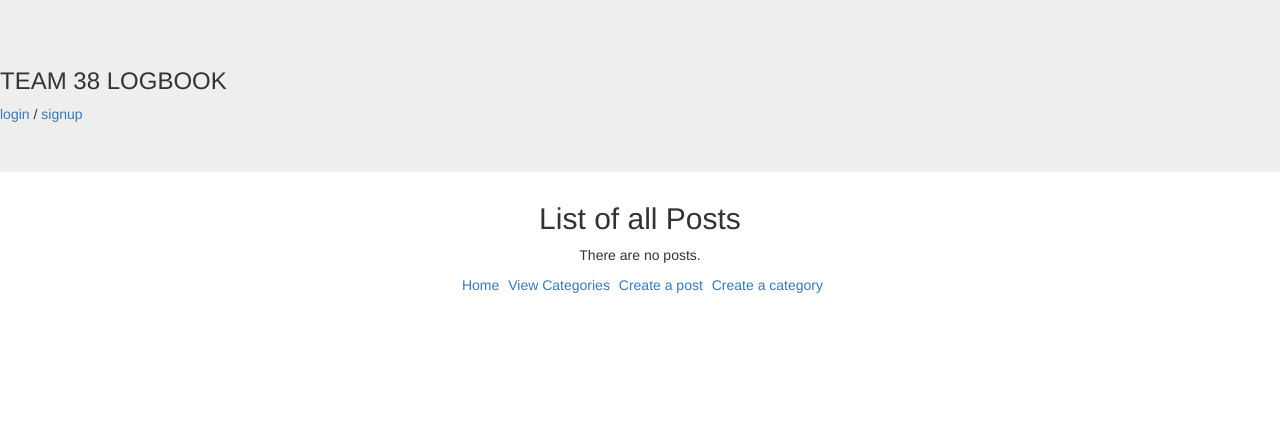
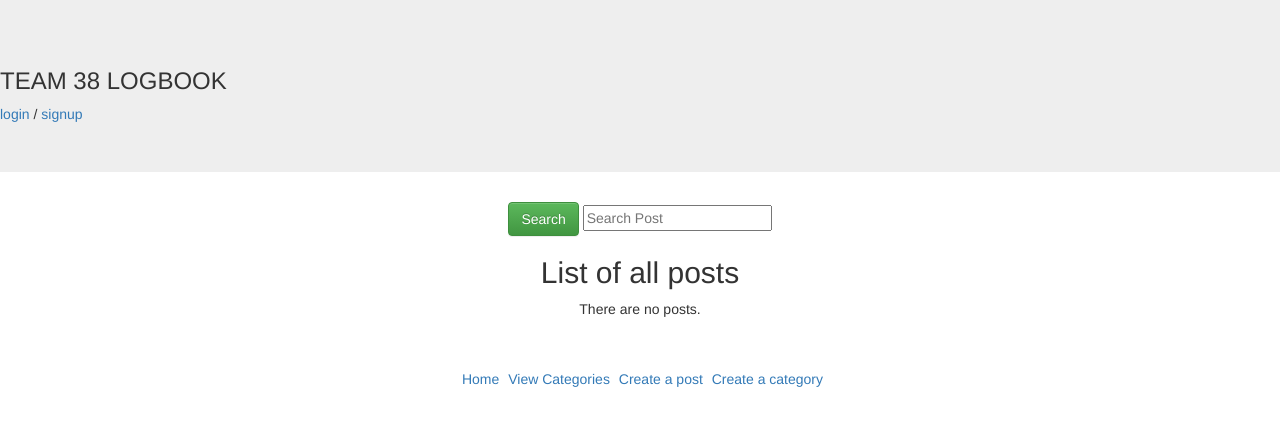
Before and after one commit to RosettaWYzhang/Team35ScenarioOne, a Django app: template logbook/templates/view_posts.html in a window 1280 px wide. Shown: the top 432 px of the page. Run offline with Django 3.2, Linux system fonts and the light colour scheme; the template is opened without the code that fills it, so the values that code supplies are empty; parts of the project's set-up code (start-up, migrations or seed data) failed here and were passed over; some libraries are stand-ins or nearby versions.

Commit message:
add search button

```diff
--- a/logbook/templates/view_posts.html
+++ b/logbook/templates/view_posts.html
@@ -2,19 +2,26 @@
 
 {% block content %}
 <div class="text-center">
-  <h2>List of all Posts</h2>
+    <form id="searchform" action="{% url 'search_post' %}" method="get" accept-charset="utf-8">
+        <button class="searchbutton btn btn-success" type="submit">
+            Search
+        </button>
+        <input class="searchfield" id="searchbox" name="q" type="text" placeholder="Search Post">
+    </form>
+  <h2>List of all posts</h2>
     {% if posts %}
-        <ul>
         {% for post in posts %}
-            <li><a href="{{ post.get_absolute_url }}">{{ post.title }}</a></li>
+            <a href="{{ post.get_absolute_url }}">{{ post.title }}</a><br>
         {% endfor %}
-        </ul>
+
     {% else %}
         <p>There are no posts.</p>
     {% endif %}
+    <div style="margin-top:50px" >
     <a style="margin-left:5px" href="{% url 'home' %}">Home</a>
     <a style="margin-left:5px" href="{% url 'view_categories' %}">View Categories</a>
     <a style="margin-left:5px" href="{% url 'create_post' %}">Create a post</a>
     <a style="margin-left:5px" href="{% url 'create_category' %}">Create a category</a>
+   </div>
 </div>
 {% endblock %}
```
Also changed, not shown: logbook/templates/base.html (+2 -8 lines), db.sqlite3, 1 other file.
